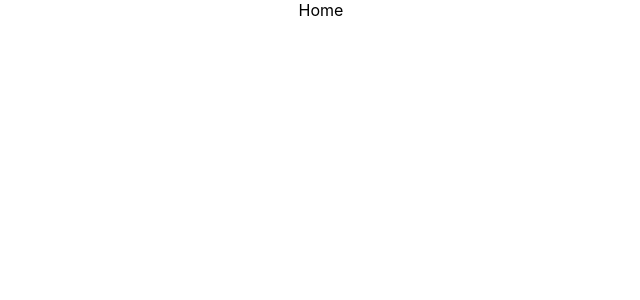
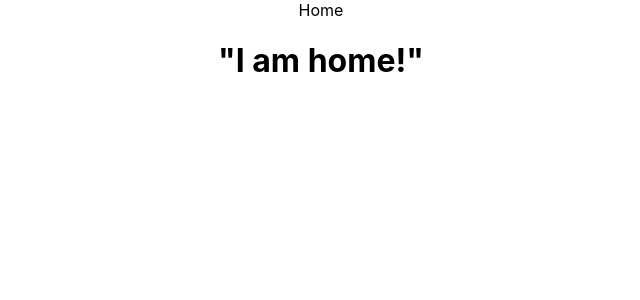
Before and after one commit to ssssuki/journey-and-journal, a React (Create React App) app in the folder client/: page / in a window 1280 px wide. Shown: the top 300 px of the page, without its empty margins (319-959 px from the left). Built offline with nearby package versions, Linux system fonts and the light colour scheme.

Commit message:
added react router dom, created home route

```diff
--- a/client/package.json
+++ b/client/package.json
@@ -36,5 +36,8 @@
       "last 1 firefox version",
       "last 1 safari version"
     ]
+  },
+  "devDependencies": {
+    "react-router-dom": "^6.8.0"
   }
 }
--- a/client/src/App.js
+++ b/client/src/App.js
@@ -1,18 +1,22 @@
 import "./App.css";
+import { Route , Routes } from "react-router-dom";
+
 import { useEffect } from 'react';
 import axios from 'axios';
 
+// Pages
+import Home from "./pages/Home";
+
 function App() {
-
-  useEffect(() => {
-    axios.get('http://localhost:8080/').then(res => {
-      console.log('hi')
-      console.log(res.data);
-    });
-  }, []);
 
   return <div className="App">
     Home
+    <Routes>
+      <Route
+        exact path="/"
+        element={<Home />}>
+      </Route>
+    </Routes>
   </div>;
 }
 
--- a/client/src/index.js
+++ b/client/src/index.js
@@ -1,14 +1,17 @@
 import React from 'react';
 import ReactDOM from 'react-dom/client';
+import { BrowserRouter } from "react-router-dom";
 import './index.css';
 import App from './App';
 import reportWebVitals from './reportWebVitals';
 
 const root = ReactDOM.createRoot(document.getElementById('root'));
 root.render(
-  <React.StrictMode>
-    <App />
-  </React.StrictMode>
+  <BrowserRouter>
+      <React.StrictMode>
+        <App />
+      </React.StrictMode>
+  </BrowserRouter>
 );
 
 // If you want to start measuring performance in your app, pass a function
--- /dev/null
+++ b/client/src/pages/Home.js
@@ -0,0 +1,14 @@
+import { useEffect } from 'react';
+import axios from 'axios';
+
+export default function Home() {
+
+  useEffect(() => {
+    axios.get('http://localhost:8080/').then(res => {
+      console.log('hi')
+      console.log(res.data);
+    });
+  }, []);
+
+  return <h1>"I am home!"</h1>
+}
```
Also changed, not shown: 1 other file (tests, documents, lock files or other folders).
